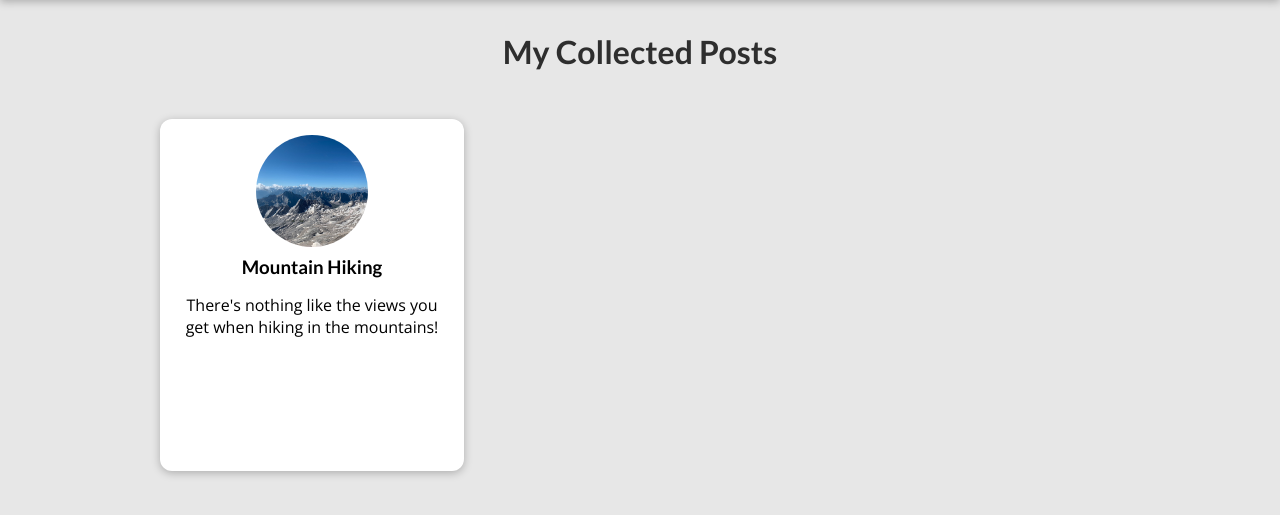
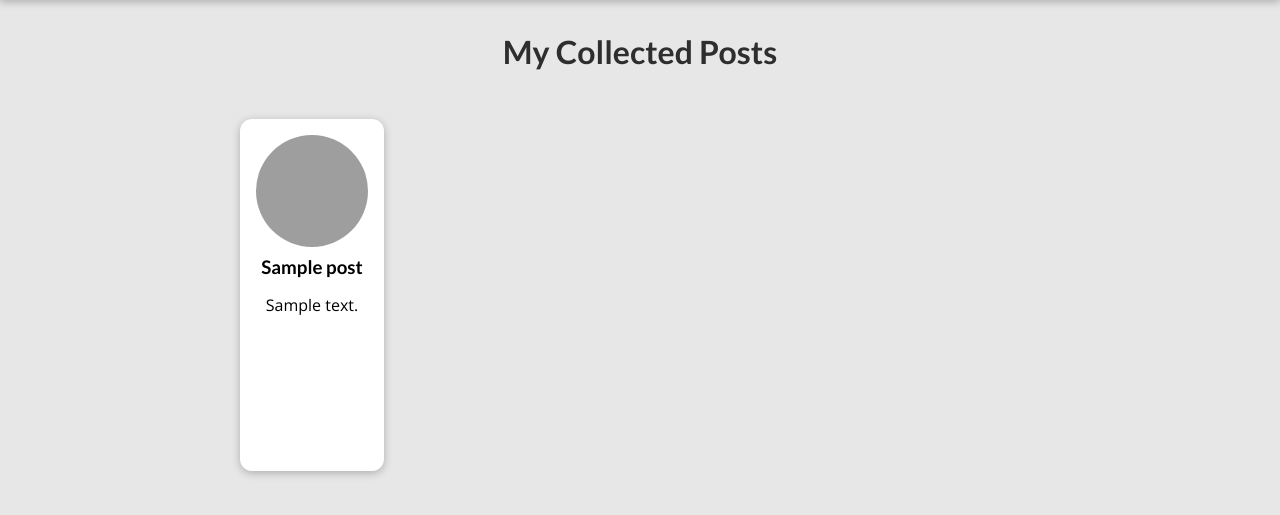
Before and after one commit to lukedevfrancis5/My-Web-Site, a Django app: template my_site/blog/templates/blog/all-posts.html in a window 1280 px wide. Shown: the part 80-595 px from the top of the page. Run offline with Django 4.2, Linux system fonts and the light colour scheme; the template is opened without the code that fills it: most values are stand-ins (such as "Sample title", 1, 10 or a date in 2020); grey boxes are pictures that could not be loaded.

Commit message:
added filters

```diff
--- a/my_site/blog/templates/blog/includes/post.html
+++ b/my_site/blog/templates/blog/includes/post.html
@@ -2,13 +2,11 @@
 <li>
     <article class="post">
         <a href="{% url "post-detail-page" "the-mountains" %}">
-            <img src="{% static "blog/images/mountains.png" %}" alt="Mountain Hiking"/>
+            <img src="{% static "blog/images/"|add:post.image %}" alt= {{ post.title }}/>
             <div class="post__content">
-            <h3>Mountain Hiking</h3>
+            <h3>{{ post.title }}</h3>
                 <p>
-                  There's nothing like the views
-                  you get when hiking in the
-                  mountains!
+                  {{ post.excerpt }}
                 </p>
             </div>
         </a>
```
